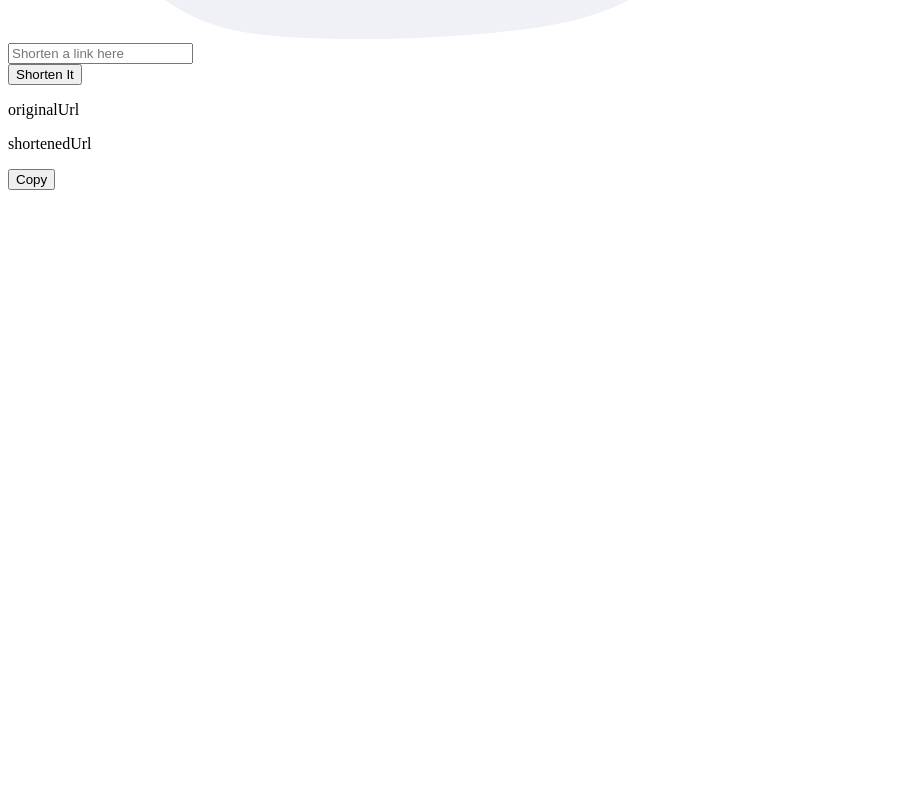
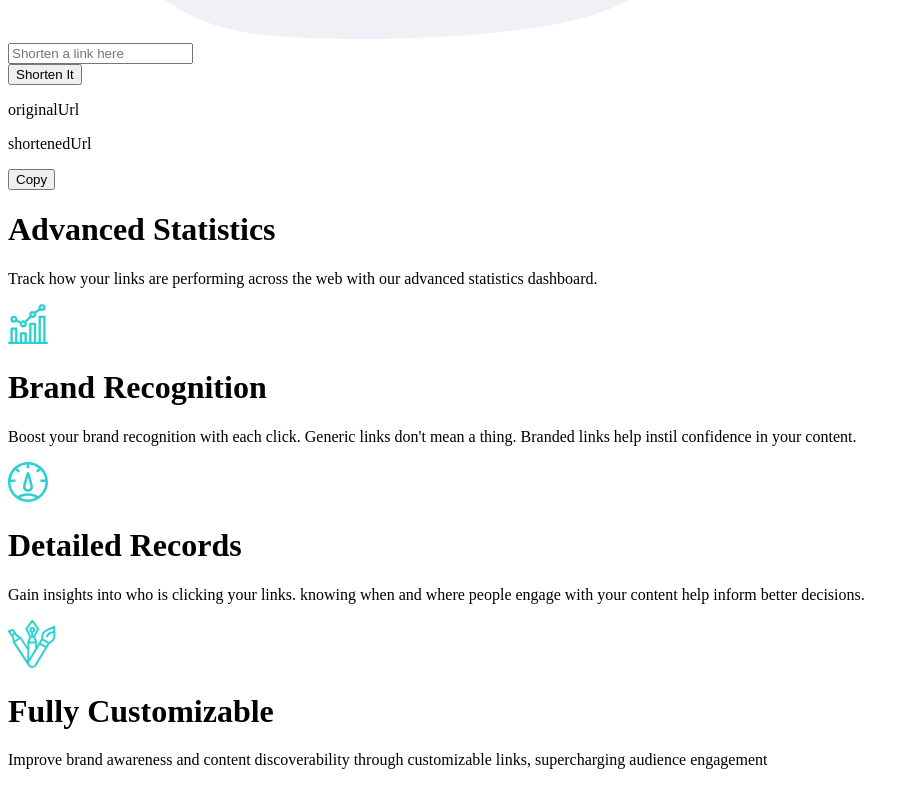
Before and after one commit to azanra/url-shortening, a React (Vite) app: page / in a window 1280 px wide. Shown: the part 662-1447 px from the top of the page, without its empty margins (0-916 px from the left). Before the commit the page ends 860 px from the top, so only its background shows below. Built offline with nearby package versions, Linux system fonts and the light colour scheme.

Commit message:
Add markup for the info component

```diff
--- a/src/App.jsx
+++ b/src/App.jsx
@@ -1,6 +1,7 @@
 import "./App.css";
 import Header from "./components/header";
 import Hero from "./components/hero";
+import Info from "./components/info";
 import Url from "./components/url";
 
 function App() {
@@ -9,6 +10,7 @@ function App() {
       <Header />
       <Hero />
       <Url />
+      <Info />
     </>
   );
 }
--- /dev/null
+++ b/src/components/info.jsx
@@ -0,0 +1,61 @@
+import brandRecognition from "../assets/images/icon-brand-recognition.svg";
+import detailedRecord from "../assets/images/icon-detailed-records.svg";
+import fullyCustomizable from "../assets/images/icon-fully-customizable.svg";
+
+export default function Info() {
+  return (
+    <div>
+      <div>
+        <div className="infoHeaderContainer">
+          <div className="infoHeader">
+            <h1>Advanced Statistics</h1>
+          </div>
+          <div className="infoText">
+            <p>
+              Track how your links are performing across the web with our
+              advanced statistics dashboard.
+            </p>
+          </div>
+        </div>
+        <div className="infoBody">
+          {infoBody.map((item) => {
+            return (
+              <div key={item.header}>
+                <div className="bodyImg">
+                  <img src={item.img} alt={item.alt} />
+                </div>
+                <div className="bodyHeader">
+                  <h1>{item.header}</h1>
+                </div>
+                <div className="bodyContent">
+                  <p>{item.body}</p>
+                </div>
+              </div>
+            );
+          })}
+        </div>
+      </div>
+    </div>
+  );
+}
+
+const infoBody = [
+  {
+    img: brandRecognition,
+    alt: "Recognition logo",
+    header: "Brand Recognition",
+    body: "Boost your brand recognition with each click. Generic links don't mean a thing. Branded links help instil confidence in your content.",
+  },
+  {
+    img: detailedRecord,
+    alt: "Detailed record logo",
+    header: "Detailed Records",
+    body: "Gain insights into who is clicking your links. knowing when and where people engage with your content help inform better decisions.",
+  },
+  {
+    img: fullyCustomizable,
+    alt: "Fully Customizable logo",
+    header: "Fully Customizable",
+    body: "Improve brand awareness and content discoverability through customizable links, supercharging audience engagement",
+  },
+];
```
